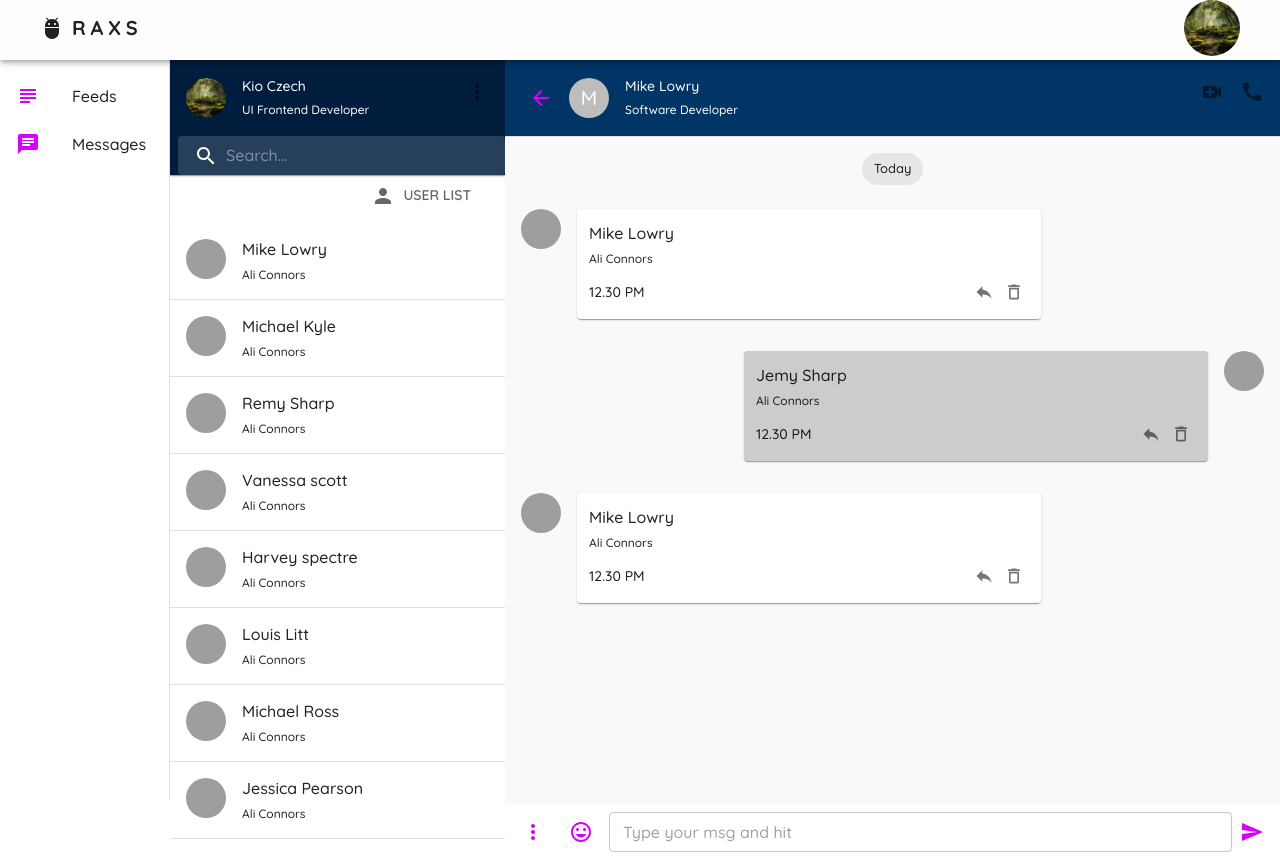
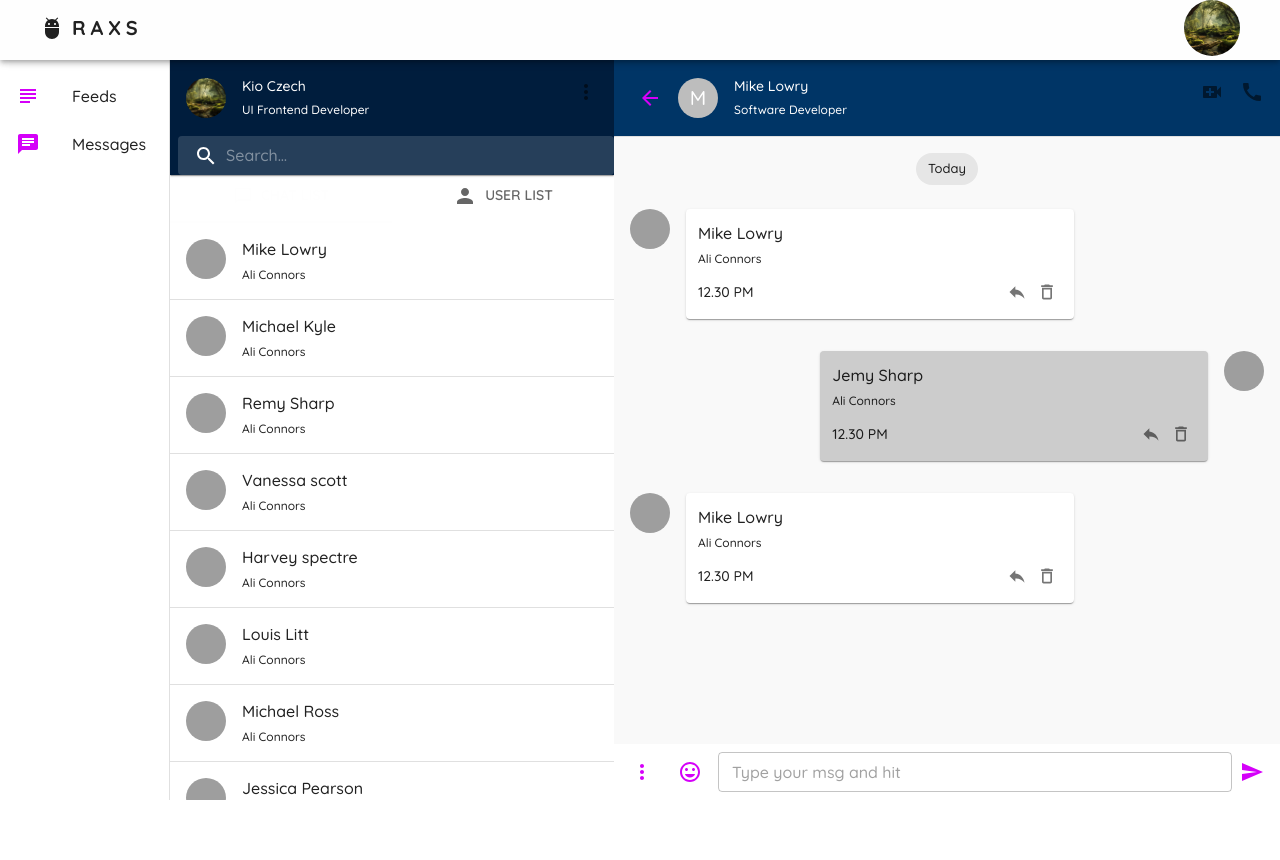
Before and after one commit to Kimo08/raxs, a React (Vite) app: page /dash/message in a window 1280 px wide. After the commit the page ends 800 px from the top, so only its background shows below. Built offline with nearby package versions, Linux system fonts and the light colour scheme; grey boxes are pictures that could not be loaded.

Commit message:
yellow commit

```diff
--- a/src/components/chatbox/ChatBox.tsx
+++ b/src/components/chatbox/ChatBox.tsx
@@ -2,18 +2,23 @@ import { Box, Divider } from "@mui/material";
 import Head from "./Head";
 import ChatArea from "./ChatArea";
 import Footer from "./Footer";
-
-const ChatBox = () => {
+const ChatBox = ({
+  onClick,
+  chat,
+}: {
+  onClick: (_id: string) => void;
+  chat: string | null;
+}) => {
   return (
     <Box
       sx={{
-        width: "100%",
-        display: "flex",
-        height: "100vh",
+        overflow: "auto",
+        width: { xs: "100%", md: "60%" },
+        display: { xs: chat ? "flex" : "none", md: "flex" },
         flexDirection: "column",
       }}
     >
-      <Head />
+      <Head onClick={onClick} />
       <Divider />
       <ChatArea />
       <Footer />
--- a/src/components/chatbox/Head.tsx
+++ b/src/components/chatbox/Head.tsx
@@ -10,7 +10,7 @@ import ArrowBackIcon from "@mui/icons-material/ArrowBack";
 import VideoCallIcon from "@mui/icons-material/VideoCall";
 import CallIcon from "@mui/icons-material/Call";
 
-const Head = () => {
+const Head = ({ onClick }: { onClick: (_id: string) => void }) => {
   return (
     <Card
       sx={{
@@ -24,7 +24,11 @@ const Head = () => {
       <CardHeader
         avatar={
           <>
-            <Button color="secondary" sx={{ minWidth: "auto", mr: 1 }}>
+            <Button
+              color="secondary"
+              sx={{ minWidth: "auto", mr: 1 }}
+              onClick={onClick}
+            >
               <ArrowBackIcon />
             </Button>
             <Avatar>M</Avatar>
--- a/src/components/sidebar/SideBar.tsx
+++ b/src/components/sidebar/SideBar.tsx
@@ -15,7 +15,13 @@ import * as React from "react";
 import PersonIcon from "@mui/icons-material/Person";
 import ChatBubbleOutlineIcon from "@mui/icons-material/ChatBubbleOutline";
 
-const SideBar = () => {
+const SideBar = ({
+  onClick,
+  chat,
+}: {
+  onClick: (_id: string) => void;
+  chat: string | null;
+}) => {
   const [value, setValue] = React.useState(0);
 
   const handleChange = (_event: React.SyntheticEvent, newValue: number) => {
@@ -25,10 +31,9 @@ const SideBar = () => {
   return (
     <Box
       sx={{
-        width: "60vh",
-        display: "flex",
+        width: { xs: "100%", md: "40%" },
+        display: { xs: chat ? "none" : "flex", md: "flex" },
         flexDirection: "column",
-        height: "100vh",
       }}
     >
       <Header />
@@ -54,7 +59,7 @@ const SideBar = () => {
       </Tabs>
       {value === 0 && (
         <List sx={{ p: 0, overflowY: "auto", flex: "1 0 0" }}>
-          <ListItem alignItems="flex-start">
+          <ListItem alignItems="flex-start" onClick={() => onClick("5")}>
             <ListItemAvatar>
               <Avatar alt="Mike Lowry" src="/static/images/avatar/1.jpg" />
             </ListItemAvatar>
--- a/src/pages/Message.tsx
+++ b/src/pages/Message.tsx
@@ -1,18 +1,20 @@
 import { Box } from "@mui/material";
 import SideBar from "../components/sidebar/SideBar";
 import ChatBox from "../components/chatbox/ChatBox";
+import { useState } from "react";
 
 const Message = () => {
+  const [chat, setChat] = useState<string | null>(null);
   return (
     <Box
-      sx={{
-        height: "100%",
-        width: { sx: "100%", md: "100%" },
-        display: "flex",
-      }}
+      maxHeight="calc(100dvh - 60px)"
+      minHeight="calc(100dvh - 60px)"
+      sx={{ overflow: "hidden" }}
+      display="flex"
+      width={{ xs: "100%", md: "100%" }}
     >
-      <SideBar />
-      <ChatBox />
+      <SideBar onClick={(id) => setChat(id)} chat={chat} />
+      <ChatBox chat={chat} onClick={() => setChat(null)} />
     </Box>
   );
 };
```
